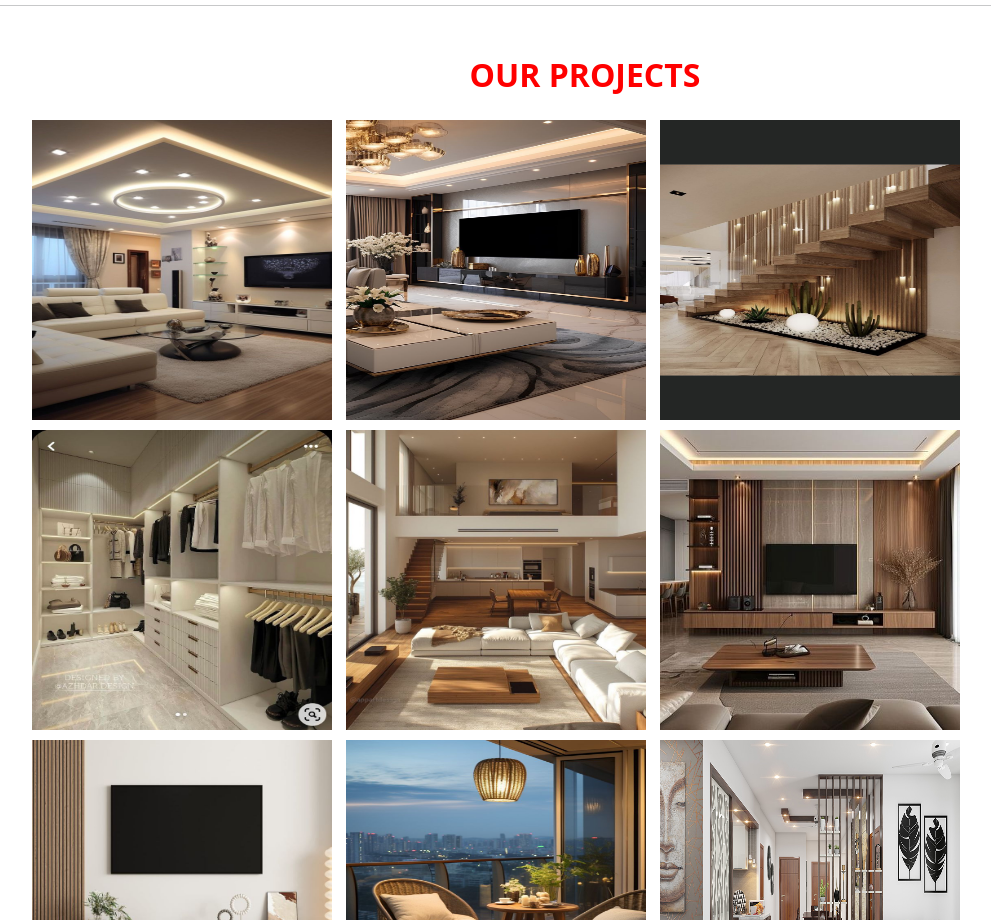
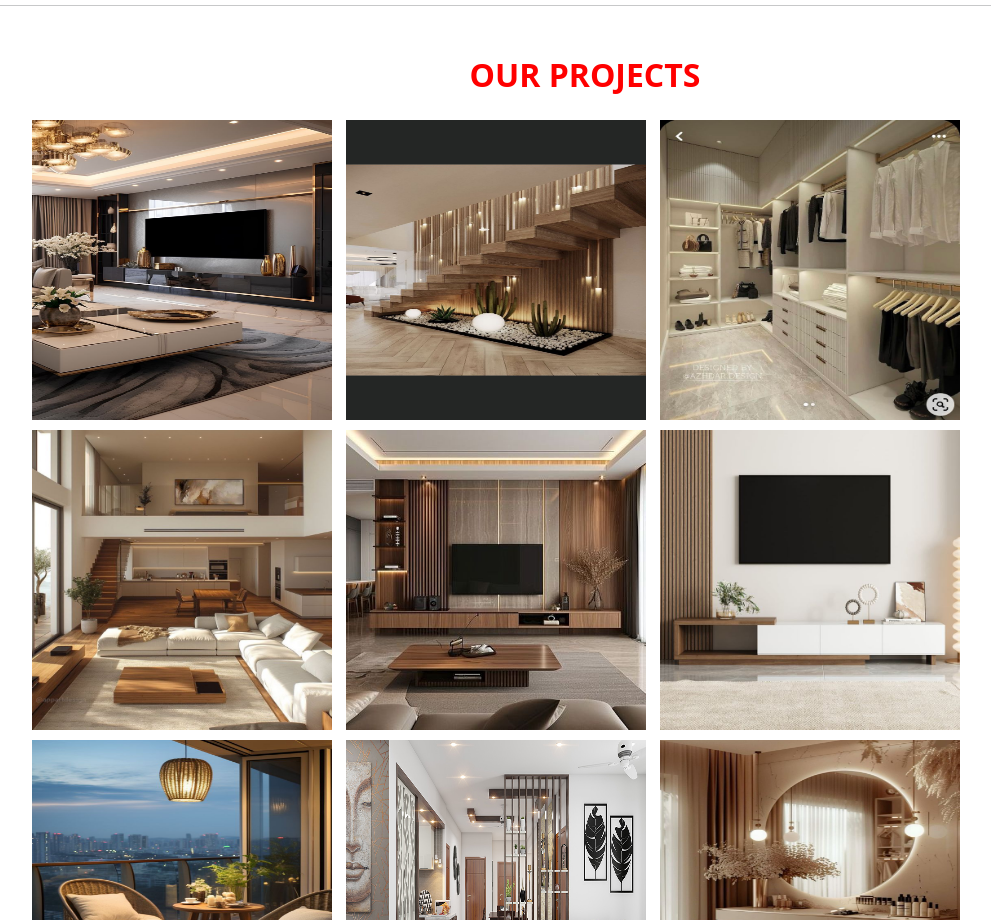
Before and after one commit to Jhansi175/Demo1-website, a plain HTML site: page index.html in a window 1280 px wide. Shown: the part 3500-4420 px from the top of the page, without its empty margins (55-1046 px from the left). Drawn offline with nearby package versions, Linux system fonts and the light colour scheme.

Commit message:
Update index.html

```diff
--- a/index.html
+++ b/index.html
@@ -162,7 +162,7 @@
       <div class="container" id="grid-demo">
        <div> <h2 class="heading2">OUR PROJECTS</h2></div>
        <div>
-        <img class="our-projects" src="./assets/_Home Decor & Improvement Ideas _ Inspiration for Every Room_.jpg" height="300px" width="300px"/>
+
         <img class="our-projects" src="./assets/A large living room interior design is a testament to refined taste and impeccable craftsmanship.jpg" height="300px" width="300px"/>
         <img class="our-projects" src="./assets/a68d514b-5128-4d9c-821b-1a14ee1e14fc.jpg" height="300px" width="300px" />
         <img class="our-projects" src="./assets/b2040e31-c63d-4447-af42-282b89d8fae4.jpg" height="300px" width="300px"/>
```
